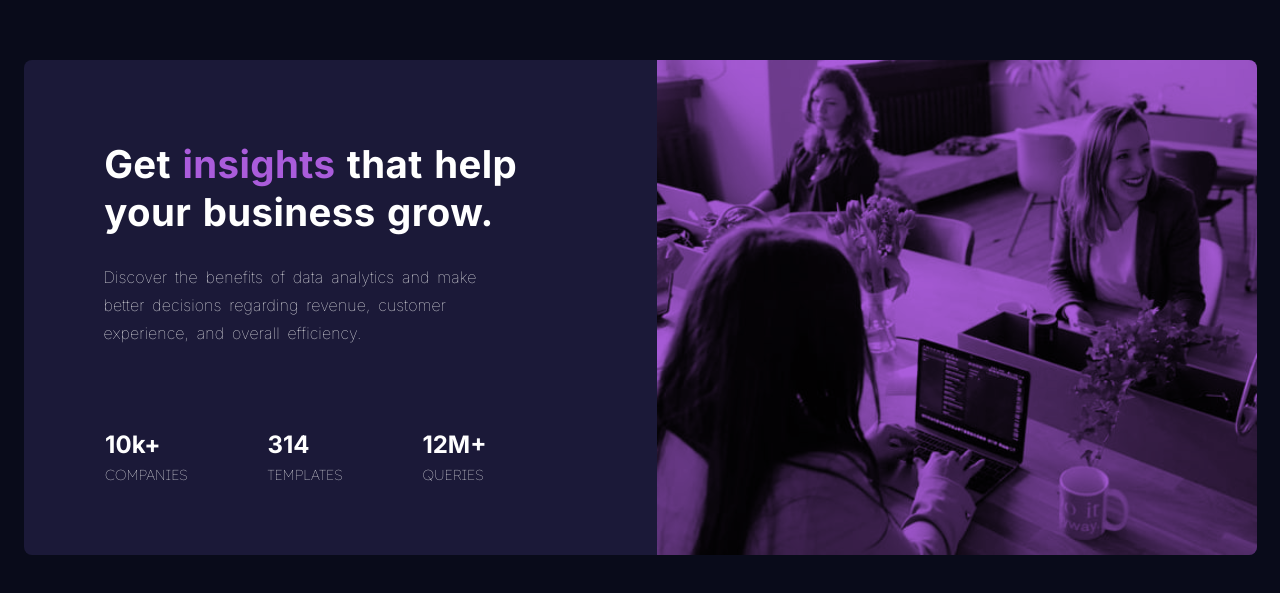
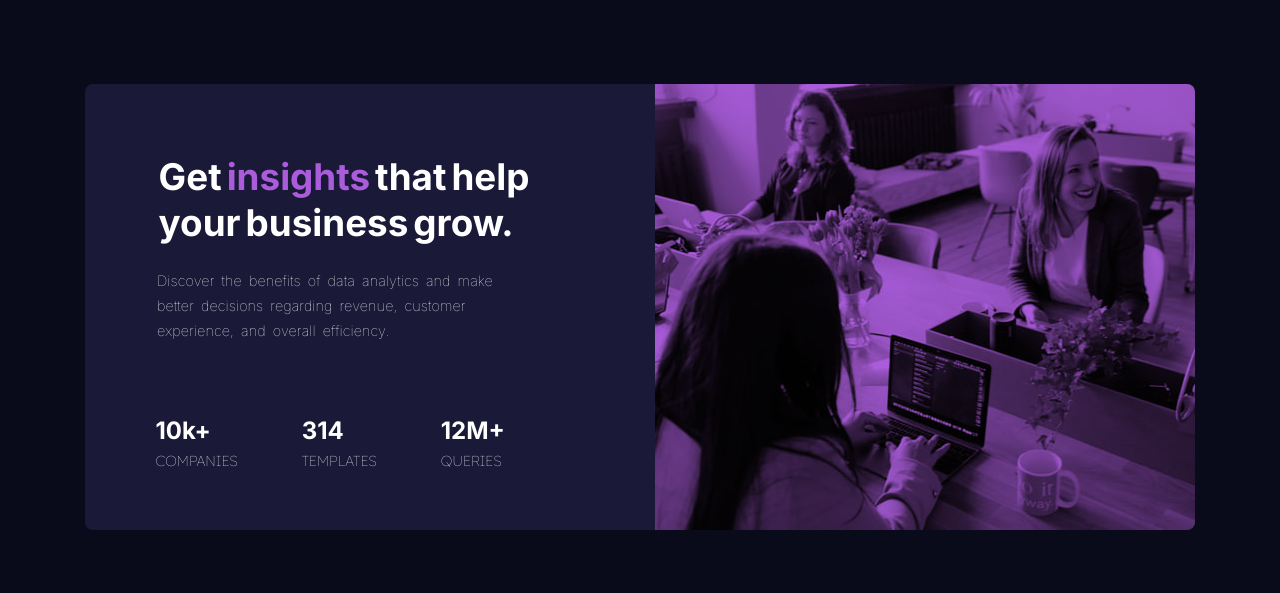
Before and after one commit to MoneebAliKarrar/stats-preview-card-component, a plain HTML site: page index.html in a window 1280 px wide. Shown: the part 157-750 px from the top of the page. Drawn offline with Linux system fonts and the light colour scheme.

Commit message:
move efficent sizing

```diff
--- a/style.css
+++ b/style.css
@@ -79,13 +79,13 @@ footer div{
     main{
         display: flex;
         flex-direction: row;
-        width: 1233px;
+        width: 1110px;
         text-align: left;
     }
     header{
         background-image: url(./images/image-header-desktop.jpg);
-        width: 600px;
-        height: 495px;
+        width: 599px;
+        height: 446px;
         border-top-left-radius: 0em;
         border-bottom-right-radius: .5em;
         background-repeat: no-repeat;
@@ -97,16 +97,15 @@ footer div{
         width: 633px;
     }
     article h1{
-        margin:2.1em 2em .7em 2.1em;
-        font-size: 2.4em;
-        word-spacing: .05em;
+        margin:1.9em 2em .6em 2em;
+        font-size: 2.3em;
+        word-spacing: -0.1em;
         line-height: 1.25em;
-        letter-spacing: .4px;
     }
     article p{
-        margin :0em 0em 4.75em;
+        margin :0em 0em 4.5em;
     padding:0em 9em 0em 5em;
-    font-size: 1em;
+    font-size: .9em;
     word-spacing: .2em;
     letter-spacing: .1px;
     }
@@ -116,9 +115,9 @@ footer div{
     }
     footer{
         justify-content:left;
-        margin-left: 2.6em;
+        margin-left: 2.4em;
     }
     footer div{
-        margin: 0em 2.5em;
+        margin: 0em 2em;
     }
 }
```
